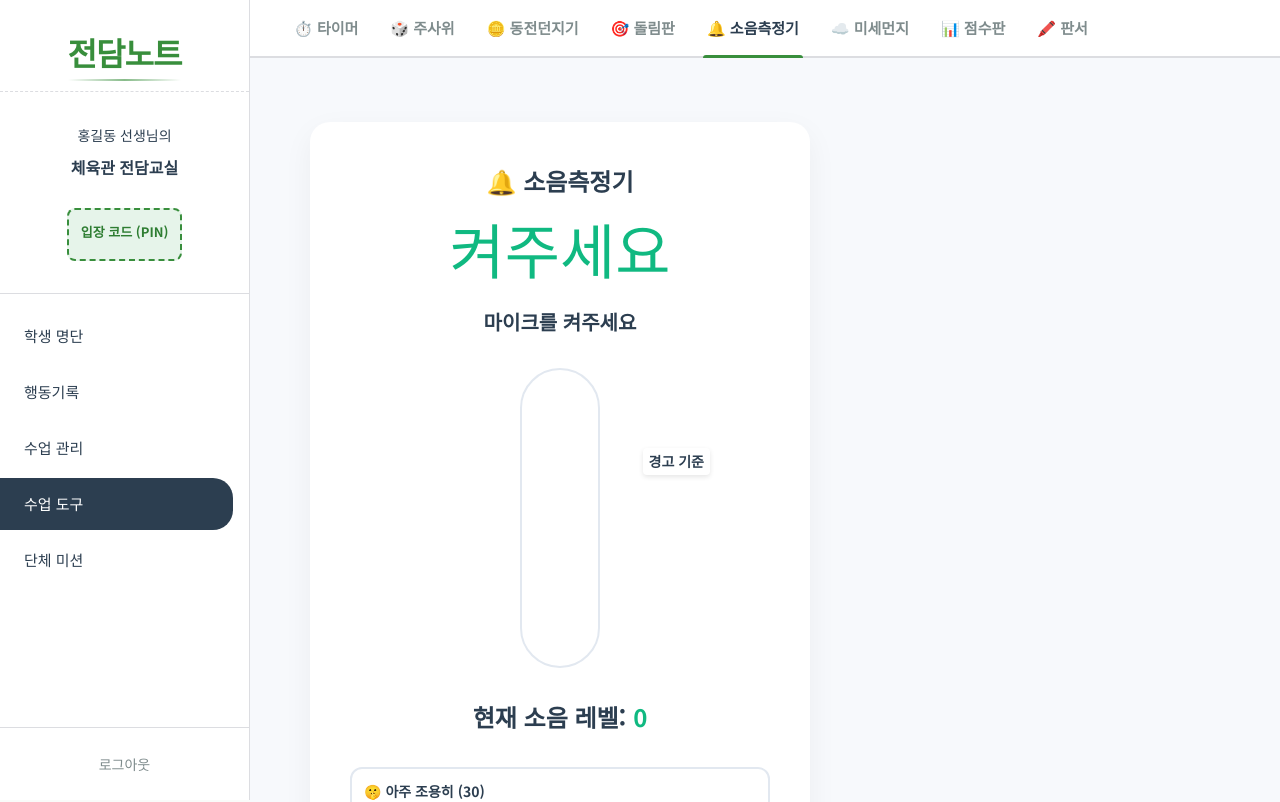
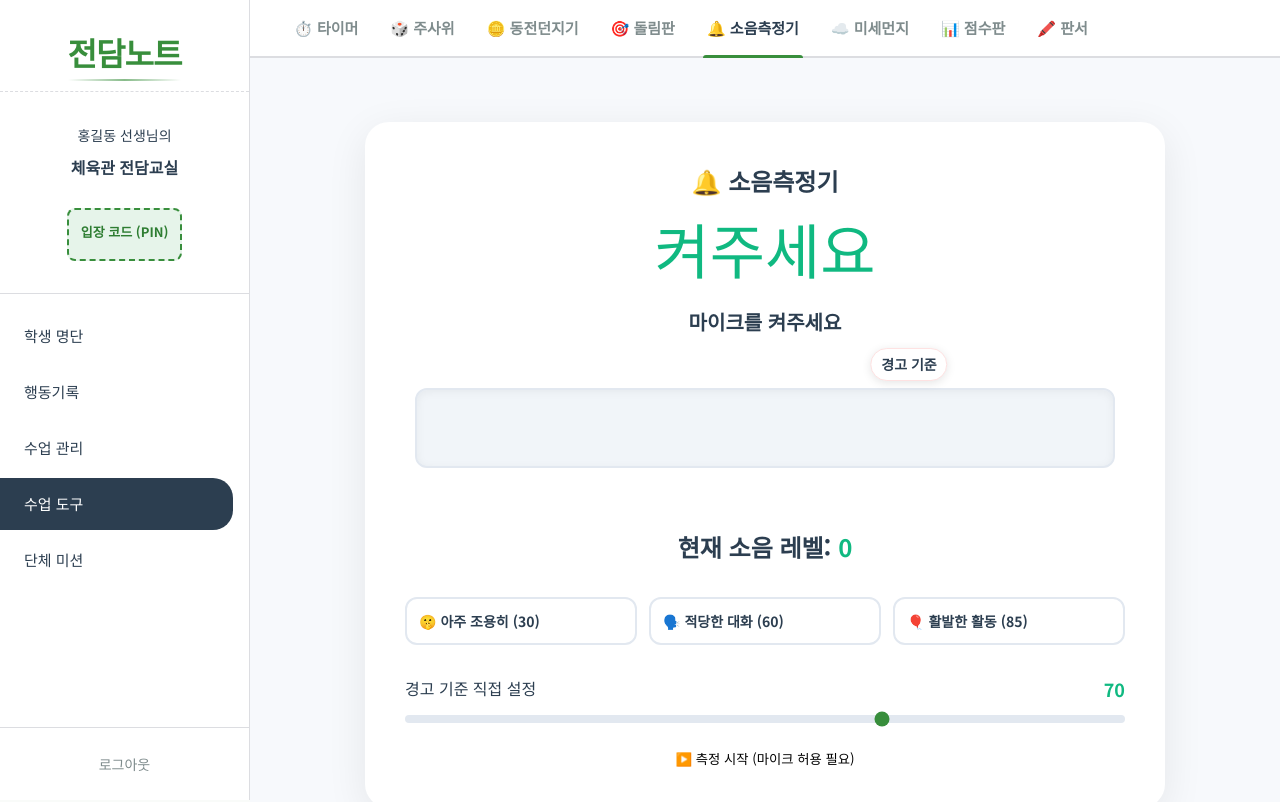
Before and after one commit to KOOthcr/Specialist-Note-for-CLASS, a React (Vite) app in the folder client/: page /main/tools/noise in a window 1280 px wide. Shown: the top 802 px of the page. Built offline with nearby package versions, Linux system fonts and the light colour scheme; no server answers; the database is empty; sample sign-in values are in the browser's storage; a web font is replaced by a local one.

Commit message:
Convert noise meter to horizontal layout for better visibility

```diff
--- a/client/src/pages/tools/NoiseMeterPage.css
+++ b/client/src/pages/tools/NoiseMeterPage.css
@@ -1,10 +1,11 @@
 .noise-card {
   background: white;
-  border-radius: 20px;
+  border-radius: 24px;
   padding: 40px;
-  box-shadow: 0 10px 30px rgba(0, 0, 0, 0.05);
+  box-shadow: 0 10px 40px rgba(0, 0, 0, 0.08);
   width: 100%;
-  max-width: 500px;
+  max-width: 800px; /* 가로형을 위해 너비 확장 */
+  margin: 0 auto;
   display: flex;
   flex-direction: column;
   align-items: center;
@@ -29,51 +30,57 @@
 
 .meter-container {
   position: relative;
-  width: 80px;
-  height: 300px;
-  margin: 0 auto 30px;
+  width: 100%; /* 전체 너비 사용 */
+  height: 80px; /* 높이 고정 */
+  margin: 20px 0 60px 0;
+  padding: 0 10px;
 }
 
 .meter-bg {
   width: 100%;
   height: 100%;
-  background-color: var(--bg-light);
-  border-radius: 40px;
+  background-color: #f1f5f9;
+  border-radius: 12px;
   overflow: hidden;
   position: relative;
   border: 2px solid #e2e8f0;
+  box-shadow: inset 0 2px 10px rgba(0,0,0,0.05);
 }
 
 .meter-fill {
   position: absolute;
-  bottom: 0;
+  top: 0;
   left: 0;
-  width: 100%;
-  border-radius: 40px;
-  transition: height 0.1s ease, background-color 0.3s ease;
+  height: 100%; /* 세로 꽉 채움 */
+  width: 0; /* 가로로 늘어남 */
+  transition: width 0.1s ease, background-color 0.3s ease;
+  border-radius: 8px;
 }
 
 .threshold-line {
   position: absolute;
-  left: -30px;
-  right: -30px;
-  height: 0;
-  border-top: 3px dashed var(--color-danger);
+  top: -10px;
+  bottom: -10px;
+  width: 0;
+  border-left: 3px dashed var(--color-danger);
   z-index: 10;
-  transition: bottom 0.3s ease;
+  transition: left 0.3s ease;
 }
 
 .threshold-label {
   position: absolute;
-  right: -80px;
-  top: -10px;
+  top: -30px;
+  left: 50%;
+  transform: translateX(-50%);
+  white-space: nowrap;
   font-size: 14px;
   color: var(--color-danger);
   font-weight: 800;
   background: white;
-  padding: 2px 6px;
-  border-radius: 4px;
-  box-shadow: 0 2px 5px rgba(0,0,0,0.1);
+  padding: 4px 10px;
+  border-radius: 20px;
+  box-shadow: 0 2px 10px rgba(0,0,0,0.1);
+  border: 1px solid #fee2e2;
 }
 
 .volume-text {
@@ -92,8 +99,8 @@
 
 .threshold-presets {
   display: grid;
-  grid-template-columns: 1fr;
-  gap: 10px;
+  grid-template-columns: repeat(3, 1fr); /* 3열 가로 배치 */
+  gap: 12px;
   margin-bottom: 10px;
 }
 
--- a/client/src/pages/tools/NoiseMeterPage.jsx
+++ b/client/src/pages/tools/NoiseMeterPage.jsx
@@ -110,13 +110,13 @@ function NoiseMeterPage() {
             <div
               className="meter-fill"
               style={{
-                height: `${volume}%`,
+                width: `${volume}%`,
                 backgroundColor: getStatusColor()
               }}
             ></div>
           </div>
 
-          <div className="threshold-line" style={{ bottom: `${threshold}%` }}>
+          <div className="threshold-line" style={{ left: `${threshold}%` }}>
             <span className="threshold-label">경고 기준</span>
           </div>
         </div>
```
